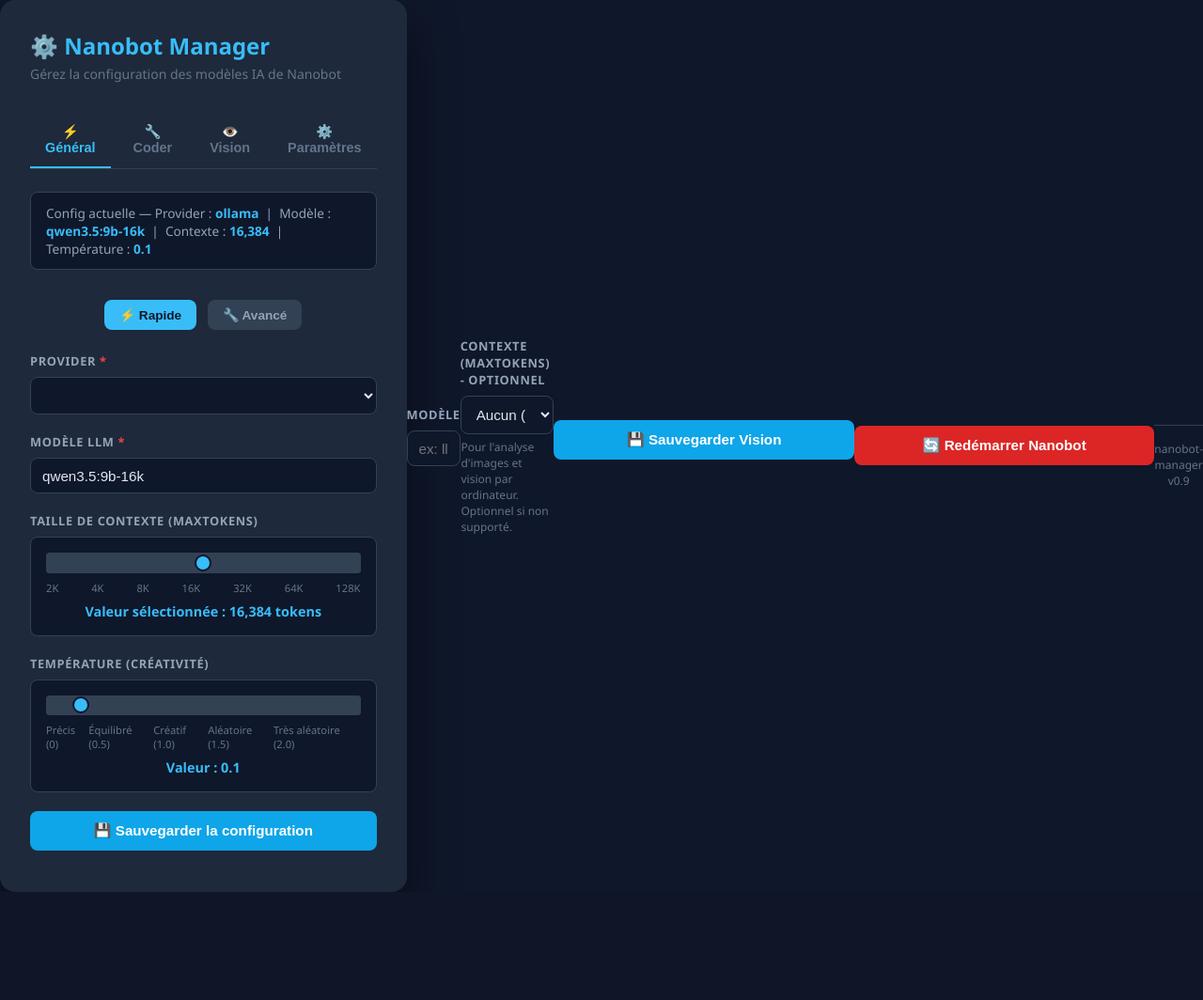
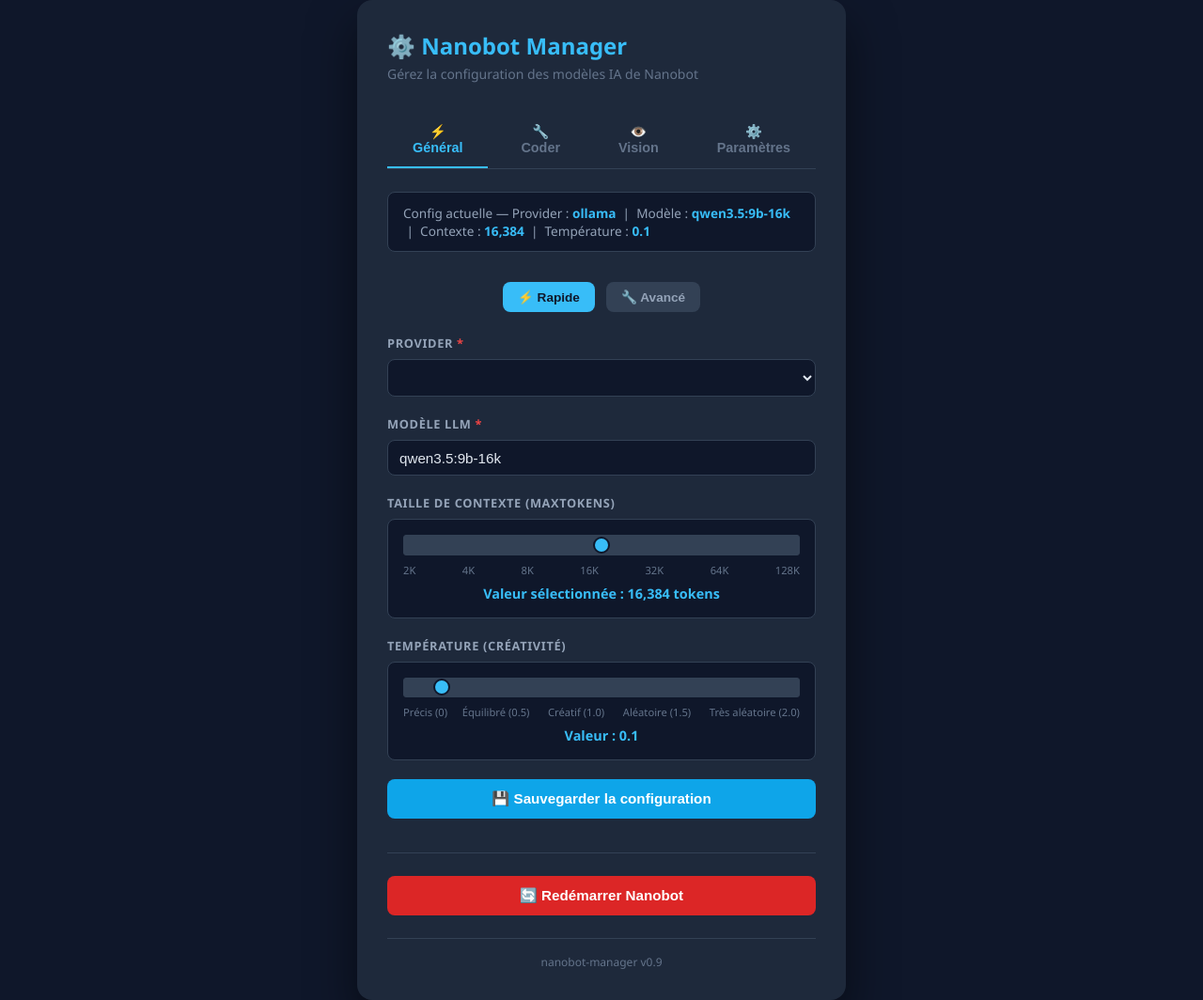
Before and after one commit to IMNotMax/nanobot-manager, a Flask app: page / in a window 1280 px wide. Shown: the whole page at 94% size. Before the commit the page ends 949 px from the top, so only its background shows below. Run offline with Flask 3, Linux system fonts and the light colour scheme; data that the repository does not hold is empty.

Commit message:
fix: remove duplicate Vision tab content that was causing layout issue

```diff
--- a/nanobot-manager/templates/index.html
+++ b/nanobot-manager/templates/index.html
@@ -684,32 +684,6 @@
 
             <button class="btn btn-primary" id="btn-vision-save" onclick="saveVisionConfig()">💾 Sauvegarder Vision</button>
         </div>
-            </div>
-
-            <div class="field">
-                <label>Modèle</label>
-                <input type="text" id="vision-model" placeholder="ex: llava ou gpt-4-vision">
-            </div>
-
-            <div class="field">
-                <label>Contexte (maxTokens) - Optionnel</label>
-                <div class="token-row">
-                    <select id="vision-tokens">
-                        <option value="">Aucun (par défaut du modèle)</option>
-                        <option value="2048">2K (Rapide)</option>
-                        <option value="4096">4K (Standard)</option>
-                        <option value="8192">8K (Détaillé)</option>
-                        <option value="16384">16K (Très détaillé)</option>
-                        <option value="32768">32K (Analyse complète)</option>
-                        <option value="__manual__">✏️ Personnalisé...</option>
-                    </select>
-                </div>
-                <input type="number" id="vision-tokens-manual" min="512" step="512" style="display: none; margin-top: 0.5rem;" placeholder="Saisir une valeur personnalisée">
-                <p class="token-info">Pour l'analyse d'images et vision par ordinateur. Optionnel si non supporté.</p>
-            </div>
-
-            <button class="btn btn-primary" id="btn-vision-save" onclick="saveVisionConfig()">💾 Sauvegarder Vision</button>
-        </div>
 
         <!-- Settings Tab -->
         <div id="settings" class="tab-content">
```
